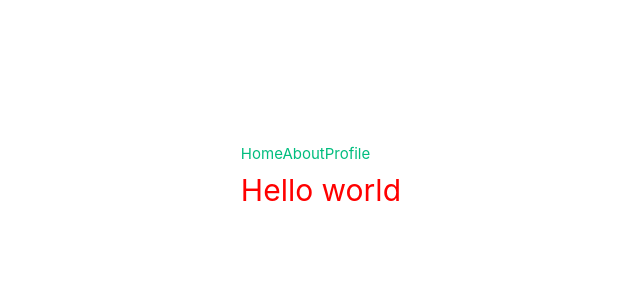
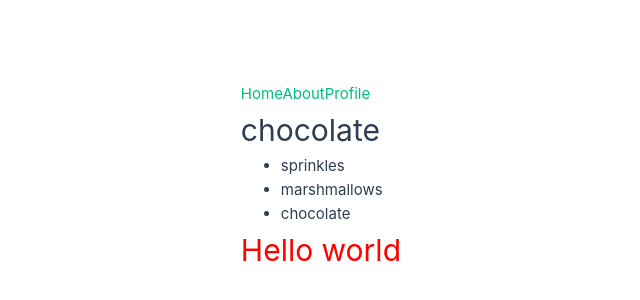
Before and after one commit to staten-island-tech/vue-reactivity-kaitlyndeng, a Vue app in the folder vue/: page / in a window 1280 px wide. Shown: the part 222-522 px from the top of the page, without its empty margins (239-879 px from the left). Built offline with nearby package versions, Linux system fonts and the light colour scheme.

Commit message:
Commit 4

```diff
--- a/vue/src/App.vue
+++ b/vue/src/App.vue
@@ -5,11 +5,12 @@
       <router-link to="/">About</router-link>
       <router-link to="/">Profile</router-link>
     </div>
+    <router-view />
     <h1>Hello world</h1>
   </div>
 </template>
 
-<style>
+<style scoped>
 h1 {
   color: red;
 }
--- a/vue/src/views/HomeView.vue
+++ b/vue/src/views/HomeView.vue
@@ -1,6 +1,10 @@
 <template>
   <div class="home">
-    <h1>Hello again</h1>
+    <h1 v-if="vegan">{{ flavor }}</h1>
+    <h1 v-else>"This flavor is not vegan."</h1>
+    <ul>
+      <li v-for="topping in toppings" :key="topping">{{ topping }}</li>
+    </ul>
   </div>
 </template>
 
@@ -8,6 +12,13 @@
 export default {
   name: "Home",
   components: {},
+  data() {
+    return {
+      flavor: "chocolate",
+      vegan: "true",
+      toppings: ["sprinkles", "marshmallows", "chocolate"],
+    };
+  },
 };
 </script>
 
```
